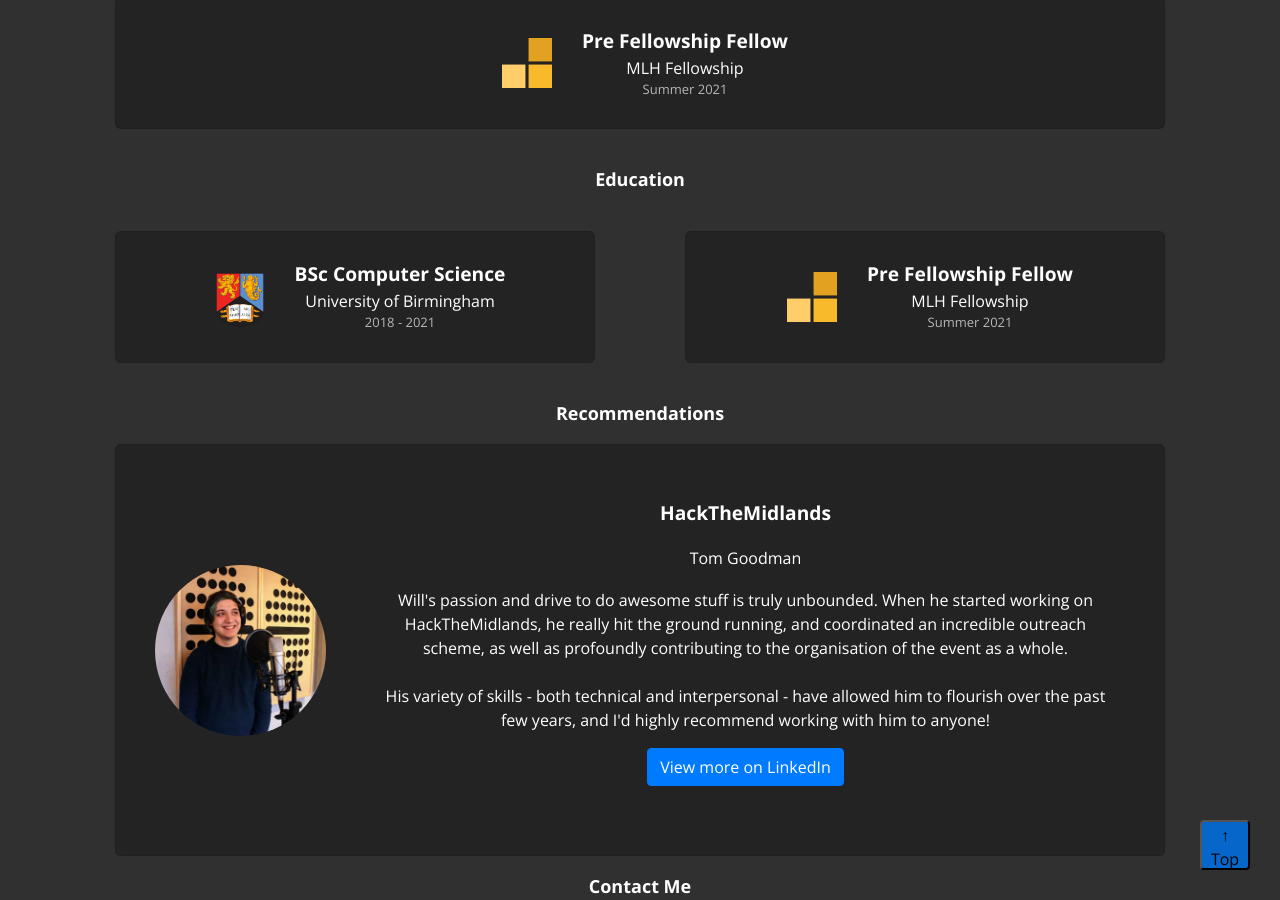
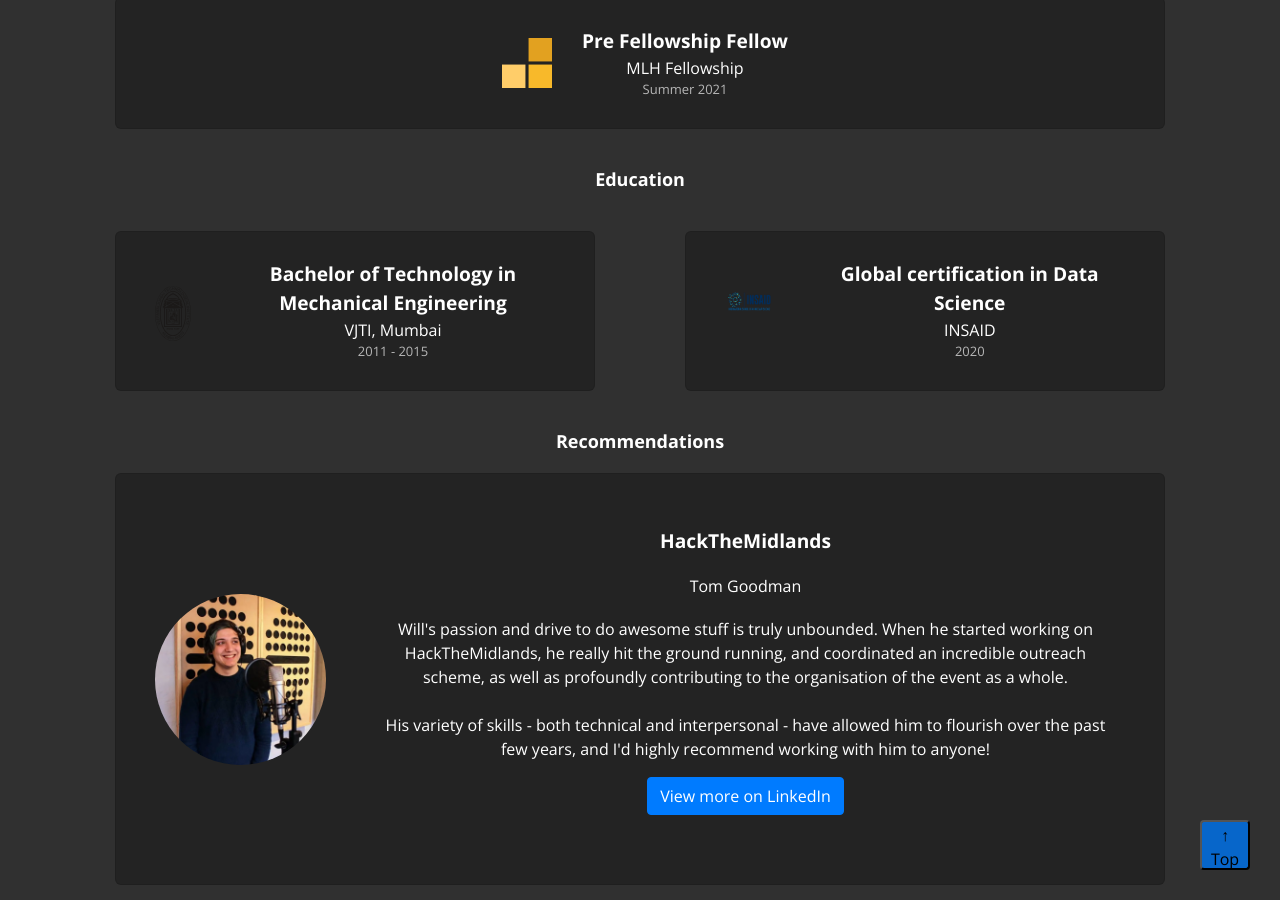
Before and after one commit to drtinkerer/work-portfolio, a Jekyll site: the page built from index.html, in a window 1280 px wide and 900 px high, scrolled down 1985 px. Built offline with Jekyll 4.4.1, drawn with Linux system fonts in a browser that asks for light colours; nearby versions of some CDN libraries.

Commit message:
Update education.yml

```diff
--- a/_data/education.yml
+++ b/_data/education.yml
@@ -1,9 +1,9 @@
-- course: BSc Computer Science
-  institute: University of Birmingham
-  dates: 2018 - 2021
-  logo: uob.png
+- course: Bachelor of Technology in Mechanical Engineering
+  institute: VJTI, Mumbai
+  dates: 2011 - 2015
+  logo: vjti.svg
 
-- course: Pre Fellowship Fellow
-  institute: MLH Fellowship
-  dates: Summer 2021
-  logo: fellowship.svg
+- course: Global certification in Data Science
+  institute: INSAID
+  dates: 2020
+  logo: insaid.png
```
